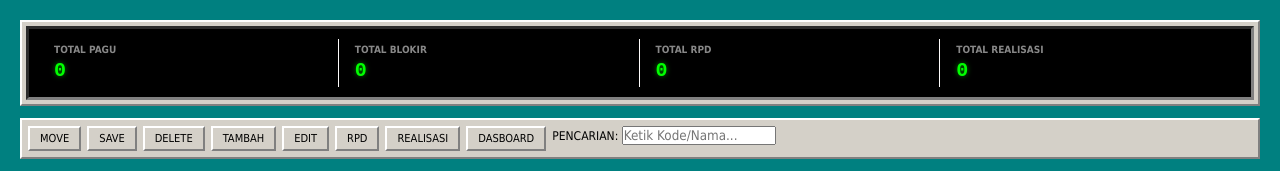
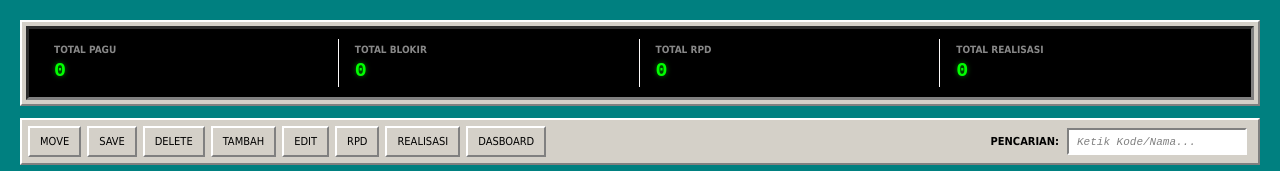
Before and after one commit to taufikh20158-sudo/AppRPD, a plain HTML site: page index.html in a window 1280 px wide. Shown: the top 171 px of the page. Drawn offline with nearby package versions, Linux system fonts and the light colour scheme; no server answers.

Commit message:
Update style.css

```diff
--- a/style.css
+++ b/style.css
@@ -250,7 +250,7 @@ tr[data-level="0"] {
 }
 
 .modal-header {
-    background: #000080;
+    background: #008080;
     color: white;
     padding: 4px 8px;
     display: flex;
@@ -398,7 +398,7 @@ tr[data-level="0"] {
     grid-column: span 2; /* Full width di bawah dua kolom */
     display: flex;
     justify-content: space-between;
-    background: #000080; /* Biru Windows Klasik */
+    background: #008080; /* Biru Windows Klasik */
     color: white;
     padding: 8px 12px;
     margin-top: 15px;
@@ -442,7 +442,7 @@ tr[data-level="0"] {
 
 /* Baris Judul Biru */
 .title-bar {
-    background: #000080; /* Biru Windows Klasik */
+    background: #008080; /* Biru Windows Klasik */
     color: white;
     padding: 2px 4px;
     height: 22px;
@@ -546,3 +546,50 @@ tr.row-selected:hover {
 .row-checkbox:checked {
     accent-color: #fbc02d; /* Warna kuning emas untuk kotak centangnya */
 }
+
+/* Container Pencarian di Ujung Kanan */
+.search-container-classic {
+    margin-left: auto;
+    display: flex;
+    align-items: center;
+    gap: 8px;
+    padding: 2px 5px;
+}
+
+/* Label Bergaya Retro */
+.search-container-classic label {
+    font-family: "MS Sans Serif", Tahoma, sans-serif;
+    font-size: 11px;
+    font-weight: bold;
+    color: #000;
+    text-transform: uppercase;
+}
+
+/* Input Field dengan Efek Inset (Cekung) */
+.input-classic {
+    background-color: #ffffff;
+    border-top: 2px solid #808080;
+    border-left: 2px solid #808080;
+    border-bottom: 2px solid #ffffff;
+    border-right: 2px solid #ffffff;
+    padding: 4px 8px;
+    font-family: 'Courier New', Courier, monospace;
+    font-size: 13px;
+    color: #000;
+    width: 180px;
+    outline: none;
+}
+
+/* Efek saat Input diklik (Focus) */
+.input-classic:focus {
+    border-top: 2px solid #000080; /* Warna biru tua klasik saat aktif */
+    border-left: 2px solid #000080;
+    background-color: #ffffca; /* Kuning pucat ala kertas lama */
+}
+
+/* Placeholder warna abu-abu tua */
+.input-classic::placeholder {
+    color: #808080;
+    font-style: italic;
+    font-size: 11px;
+}
```
